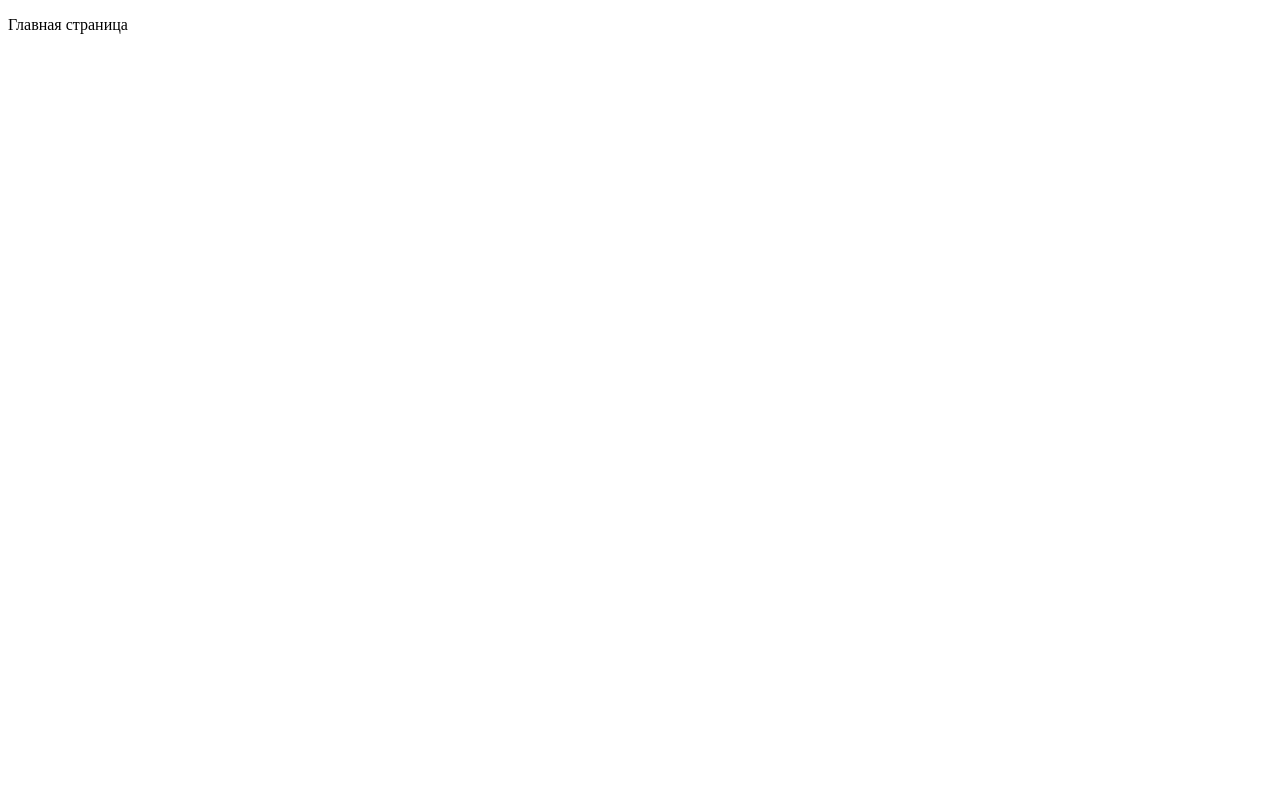
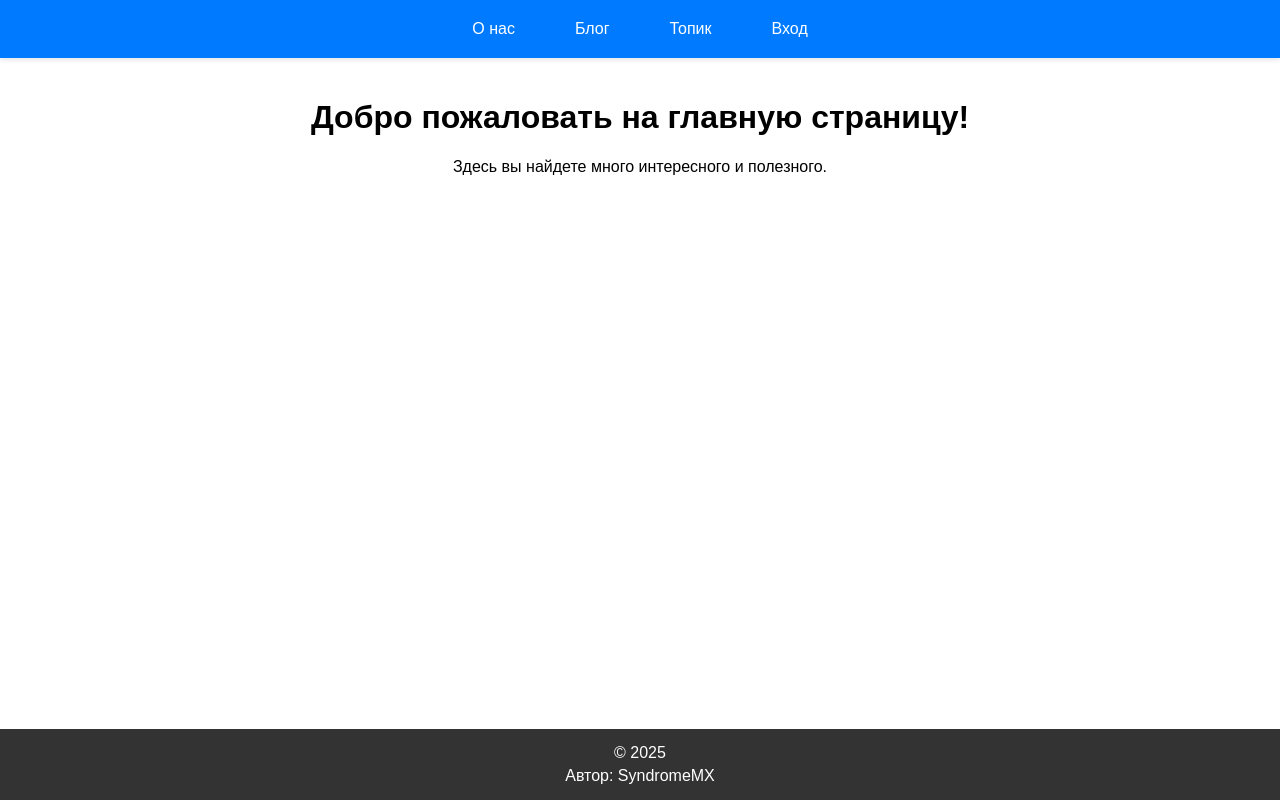
Before and after one commit to SyndromeMX/Django, a Django app: page / in a window 1280 px wide. Before the commit the page is almost empty. Run offline with Django 5.2, Linux system fonts and the light colour scheme.

Commit message:
Подключение html

```diff
--- a/Teach_calc/Teach_calc/urls.py
+++ b/Teach_calc/Teach_calc/urls.py
@@ -21,5 +21,5 @@ from main import views
 urlpatterns = [
     path('admin/', admin.site.urls),
     path('', views.index, name = 'index'),
-    path('about/', views.about, name = "about"),
+    #path('about/', views.about, name = "about"),
 ]
--- /dev/null
+++ b/Teach_calc/main/static/css/styles.css
@@ -0,0 +1,58 @@
+body {
+    font-family: Arial, sans-serif;
+    margin: 0;
+    padding: 0;
+    display: flex;
+    flex-direction: column;
+    min-height: 100vh;
+}
+
+/* Шапка с кнопками */
+header {
+    background-color: #007BFF;
+    padding: 10px 0;
+    width: 100%;
+    position: sticky;
+    top: 0;
+    z-index: 1000;
+    box-shadow: 0 2px 5px rgba(0, 0, 0, 0.1);
+}
+
+nav {
+    display: flex;
+    justify-content: center;
+    gap: 20px;
+}
+
+nav a {
+    color: #fff;
+    text-decoration: none;
+    font-size: 16px;
+    padding: 10px 20px;
+    border-radius: 5px;
+    transition: background-color 0.3s ease;
+}
+
+nav a:hover {
+    background-color: #0056b3;
+}
+
+/* Основное содержимое */
+main {
+    flex: 1;
+    padding: 20px;
+    text-align: center;
+}
+
+/* Подвал */
+footer {
+    background-color: #333;
+    color: #fff;
+    text-align: center;
+    padding: 10px 0;
+    margin-top: auto;
+}
+
+footer p {
+    margin: 5px 0;
+}
--- a/Teach_calc/main/templates/main/index.html
+++ b/Teach_calc/main/templates/main/index.html
@@ -1,13 +1,33 @@
+{% load static %}
 <!DOCTYPE html>
-<html lang="en" class="no-js">
+<html lang="ru">
 <head>
-  <meta charset="UTF-8">
-  <meta name="viewport" content="width=device-width">
-  <title>{{ title }}</title>
+    <meta charset="UTF-8">
+    <meta name="viewport" content="width=device-width, initial-scale=1.0">
+    <title>Главная страница</title>
+    <link rel="stylesheet" href= "{% static "css/styles.css" %}">
 </head>
+<body>
+    <!-- Шапка с кнопками -->
+    <header>
+        <nav>
+            <a href="about.html">О нас</a>
+            <a href="blog.html">Блог</a>
+            <a href="topic.html">Топик</a>
+            <a href="login.html">Вход</a>
+        </nav>
+    </header>
 
-<body>
-  <p>{{content}}</p>
-  <p></p>
+    <!-- Основное содержимое -->
+    <main>
+        <h1>Добро пожаловать на главную страницу!</h1>
+        <p>Здесь вы найдете много интересного и полезного.</p>
+    </main>
+
+    <!-- Подвал -->
+    <footer>
+        <p>&copy; 2025</p>
+        <p>Автор: SyndromeMX</p>
+    </footer>
 </body>
 </html>
--- a/Teach_calc/main/views.py
+++ b/Teach_calc/main/views.py
@@ -9,12 +9,3 @@ def index(request):
         "content" : "Главная страница"
     }
     return render(request,"main/index.html", context)
-
-def about(request):
-    return HttpResponse("About")
-
-def register(request):
-    return HttpResponse("reg")
-
-def login(request):
-    return HttpResponse("log")
```
Also changed, not shown: Teach_calc/main/templates/about/about.html (deleted, +0 -12 lines).
